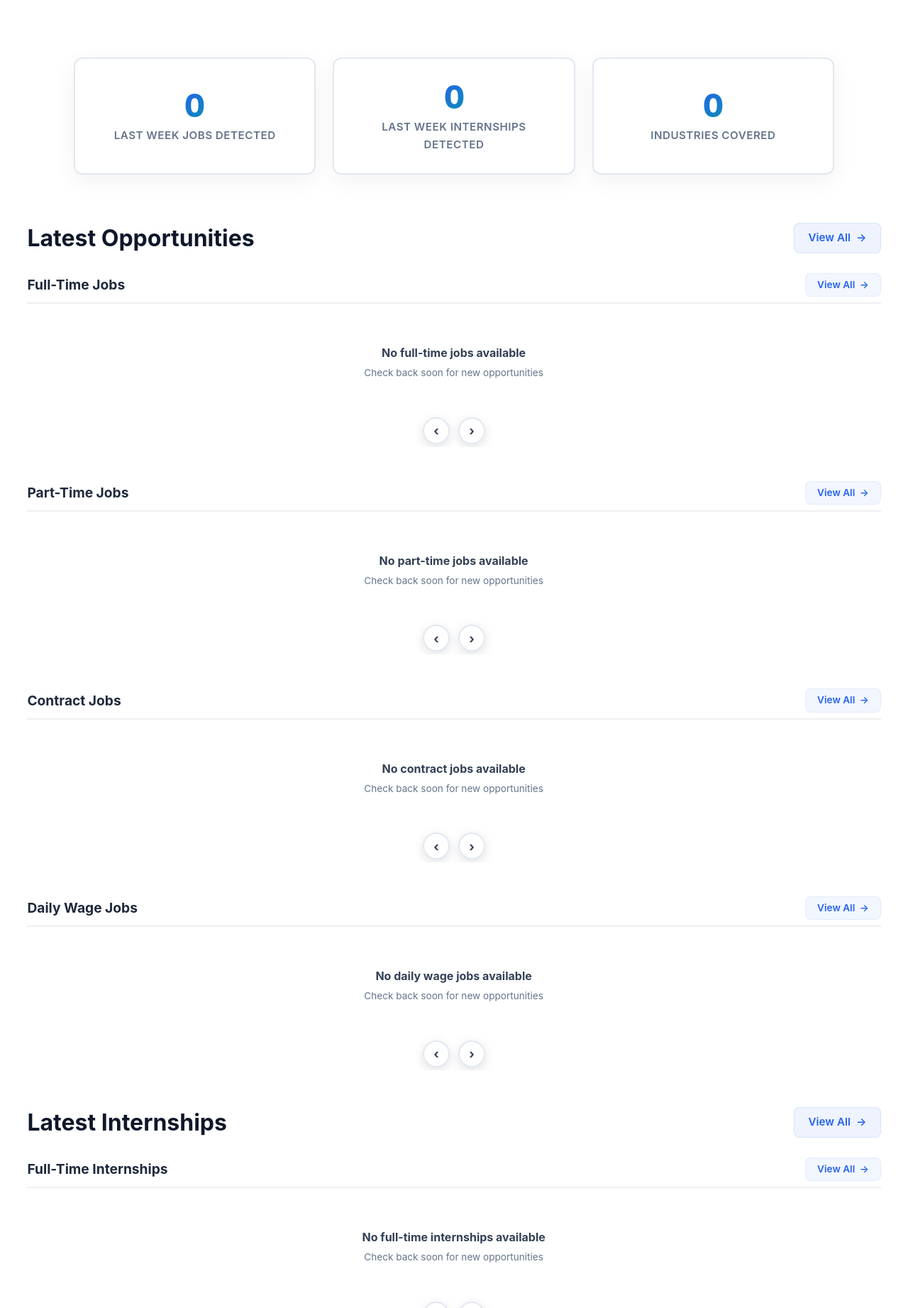
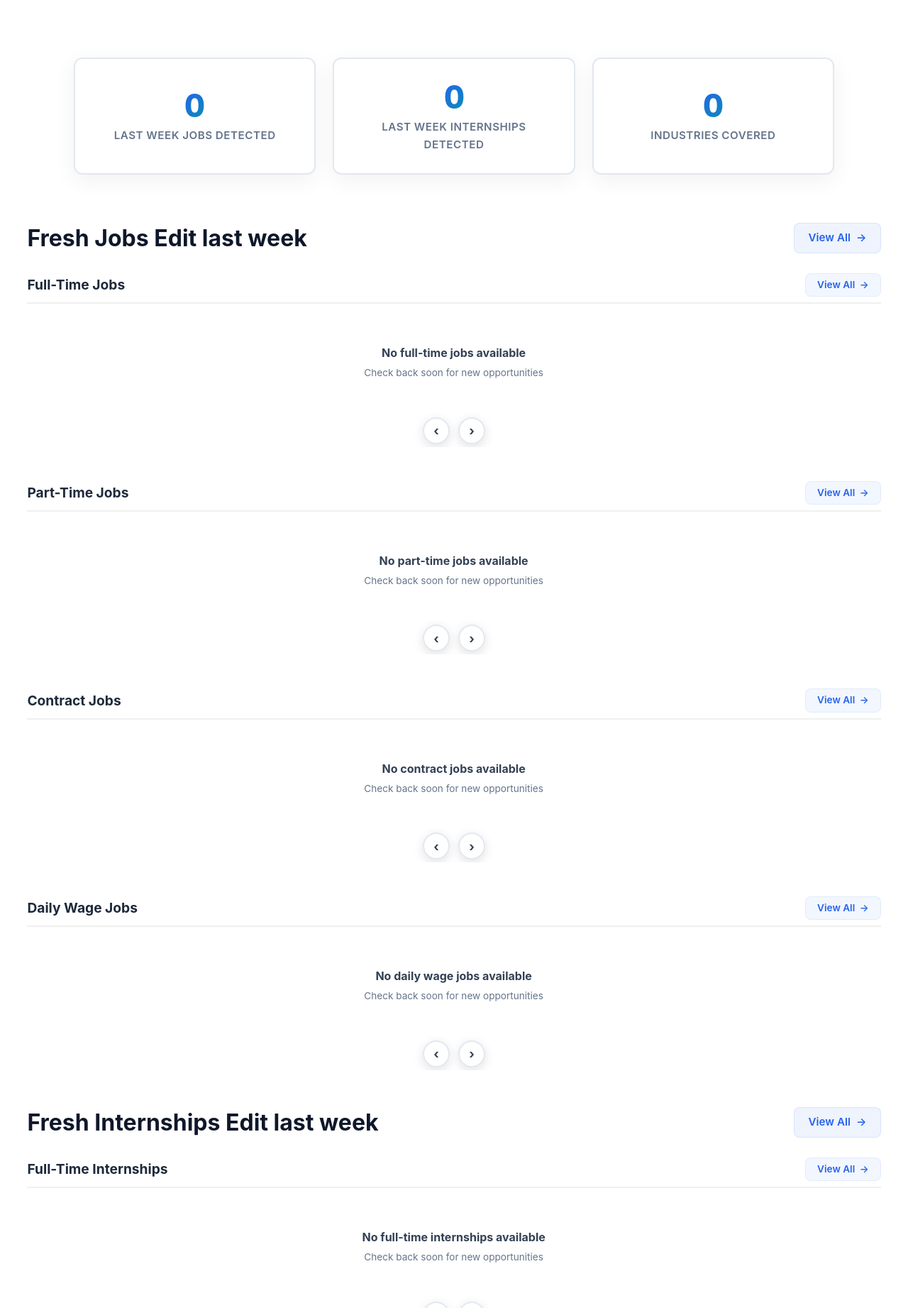
Before and after one commit to danishumer9988/Rf-site-2, a Django app: page / in a window 1280 px wide. Shown: the part 1044-2887 px from the top of the page at 71% size. Run offline with Django 5.2, Linux system fonts and the light colour scheme; data that the repository does not hold is empty.

Commit message:
Update project

```diff
--- a/templates/components/latest_jobs.html
+++ b/templates/components/latest_jobs.html
@@ -707,7 +707,7 @@
     <div class="section-header-modern">
         <div class="left">
             <h2 class="section-title-modern">
-                Latest Opportunities
+                Fresh Jobs Edit last week
             </h2>
         </div>
         <a href="{% url 'job_list' %}" class="view-all-link-modern">
@@ -1003,7 +1003,7 @@
     <div class="section-header-modern">
         <div class="left">
             <h2 class="section-title-modern">
-                Latest Internships
+                Fresh Internships Edit last week
             </h2>
         </div>
         <a href="{% url 'internship_list' %}" class="view-all-link-modern">
```
